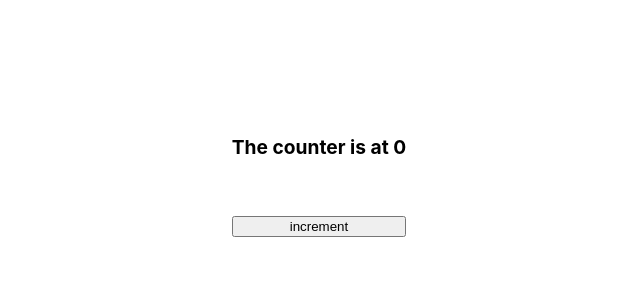
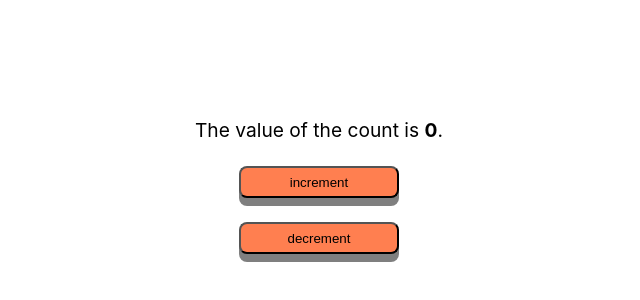
Before and after one commit to squillen/jest, a React app: page / in a window 1280 px wide. Shown: the part 214-514 px from the top of the page, without its empty margins (321-961 px from the left). Built offline with nearby package versions, Linux system fonts and the light colour scheme.

Commit message:
counter app tests

```diff
--- a/src/App.css
+++ b/src/App.css
@@ -12,11 +12,31 @@
   font-size: 1.2rem;
   display: flex;
   flex-direction: column;
+  align-items: center;
   justify-content: space-around;
   height: 20%;
   min-height: 20vh;
 }
 
-.counter__text {
+.counter__count {
   font-weight: 700;
 }
+
+.counter__btn {
+  background-color: coral;
+  border-radius: 0.5rem;
+  width: 10rem;
+  height: 2rem;
+  cursor: pointer;
+  box-shadow: 0 0.5rem rgba(0,0,0,0.5);
+  outline: none;
+}
+
+.counter__btn:hover {
+  background-color: rgb(231, 115, 31);
+}
+
+.counter__btn:active {
+  box-shadow: 0 0.2rem rgba(0,0,0,0.2);
+  transform: translateY(4px);
+}
--- a/src/App.js
+++ b/src/App.js
@@ -1,13 +1,35 @@
-import { useState } from 'react'
-import './App.css';
+import { useState } from 'react';
+import './App.css';;
 
 function App() {
-  const [count, setCounter] = useState(0)
+  const [count, setCounter] = useState(0);
+
+  const handleDecrement = () => {
+    if (count > 0) setCounter(count - 1);
+  }
   return (
     <div data-test="component__app" className="App">
       <div className="counter">
-        <div className="counter__text">{`The counter is at ${count}`}</div>
-        <button className="counter__btn" type="button" onClick={() => setCounter(count + 1)}>increment</button>
+        <span data-test="counter__text" className="counter__text">
+          The value of the count is&nbsp;
+          <span data-test="counter__count" className="counter__count">{count}</span>.
+        </span>
+        <button
+          data-test="counter__inc_btn"
+          className="counter__btn"
+          type="button"
+          onClick={() => setCounter(count + 1)}
+        >
+          increment
+        </button>
+        <button
+          data-test="counter__dec_btn"
+          className="counter__btn"
+          type="button"
+          onClick={handleDecrement}
+        >
+          decrement
+        </button>
       </div>
     </div>
   );
```
Also changed, not shown: 1 other file (tests, documents, lock files or other folders).
